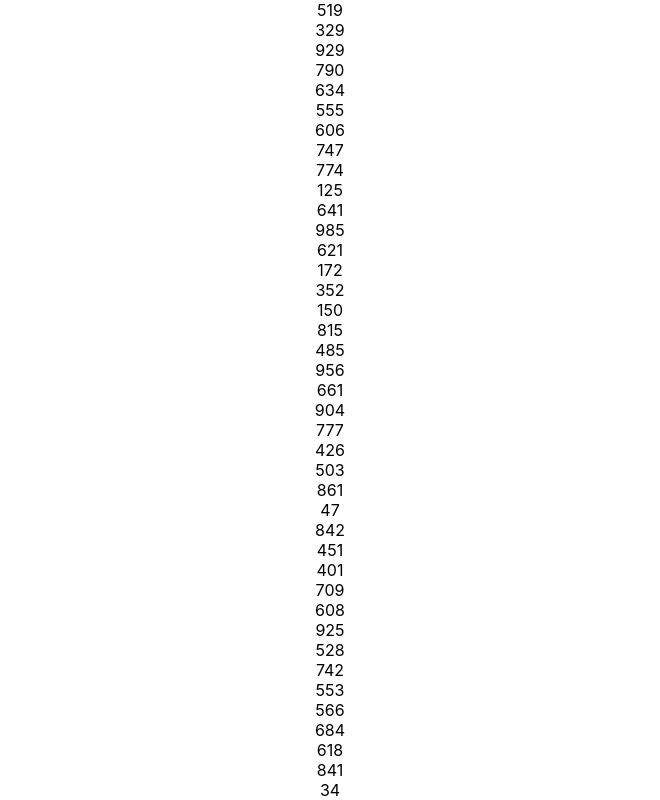
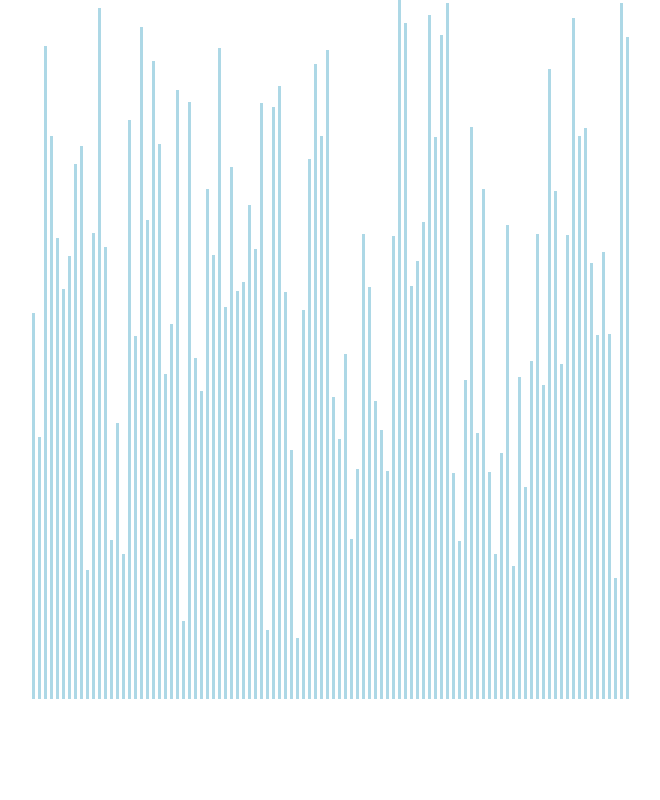
Before and after one commit to dawinderS/SortingAlgos, a React (Create React App) app: page / in a window 1280 px wide. Shown: the top 800 px of the page, without its empty margins (310-970 px from the left). Built offline with nearby package versions, Linux system fonts and the light colour scheme.

Commit message:
make css changes

```diff
--- a/src/sortingVisuals/sorts.css
+++ b/src/sortingVisuals/sorts.css
@@ -0,0 +1,15 @@
+.bar-show {
+  /* position: absolute;
+  left: 100px; */
+  width: 100%;
+  display: flex;
+  justify-content: center;
+  align-items: flex-end;
+  /* flex-direction: column; */
+}
+
+.arr-bars {
+  width: 3px;
+  margin: 0 1.5px;
+  background: lightblue;
+}
--- a/src/sortingVisuals/sorts.jsx
+++ b/src/sortingVisuals/sorts.jsx
@@ -18,7 +18,7 @@ export default class SortingVisuals extends React.Component {
   resetArr() {
     const arr = [];
     for (let i = 0; i < 100; i++) {
-      arr.push(randomVal(5, 1000));
+      arr.push(randomVal(50, 700));
     }
 
     this.setState({ arr });
@@ -30,8 +30,9 @@ export default class SortingVisuals extends React.Component {
     return (
       <div className='bar-show' >
         {arr.map((val, i) => (
-          <div className='arr-bars' key={i} >
-            {val}
+          <div className='arr-bars'
+               key={i}
+               style={{ height: `${val}px` }}>
           </div>
         ))}
       </div>
```
